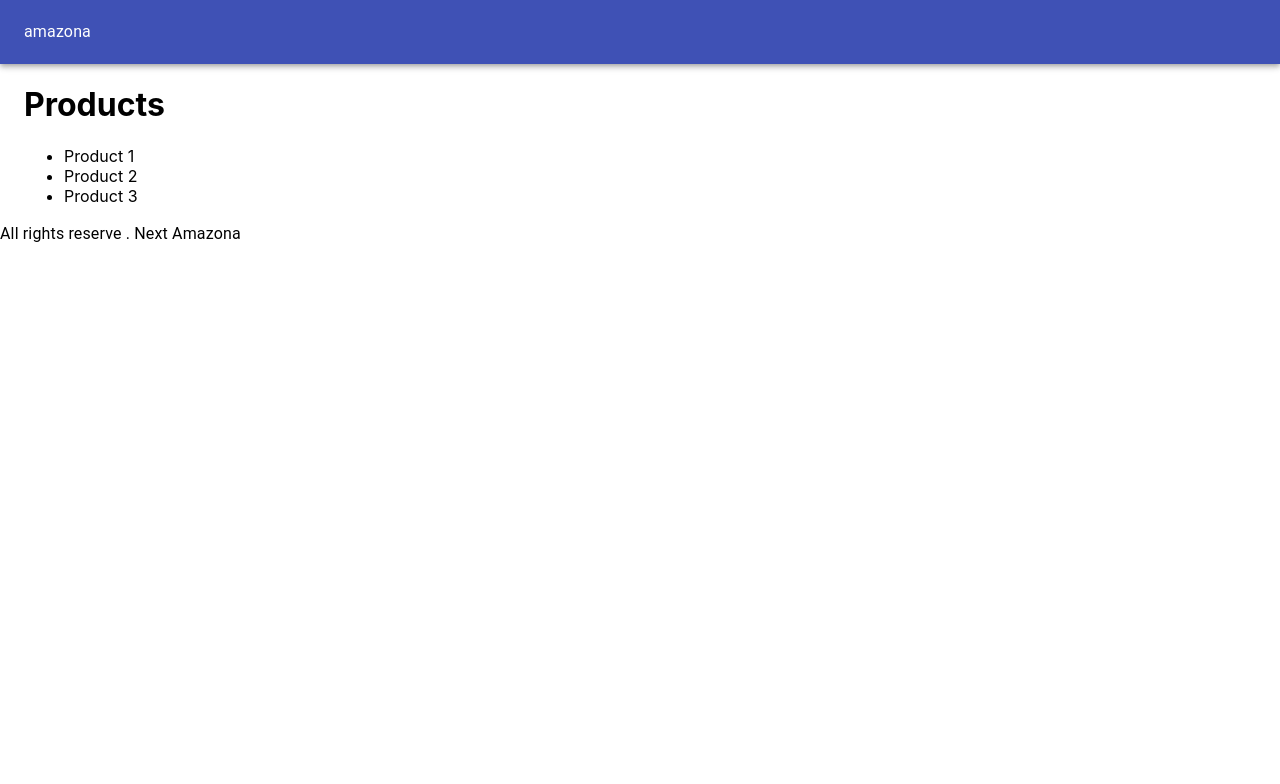
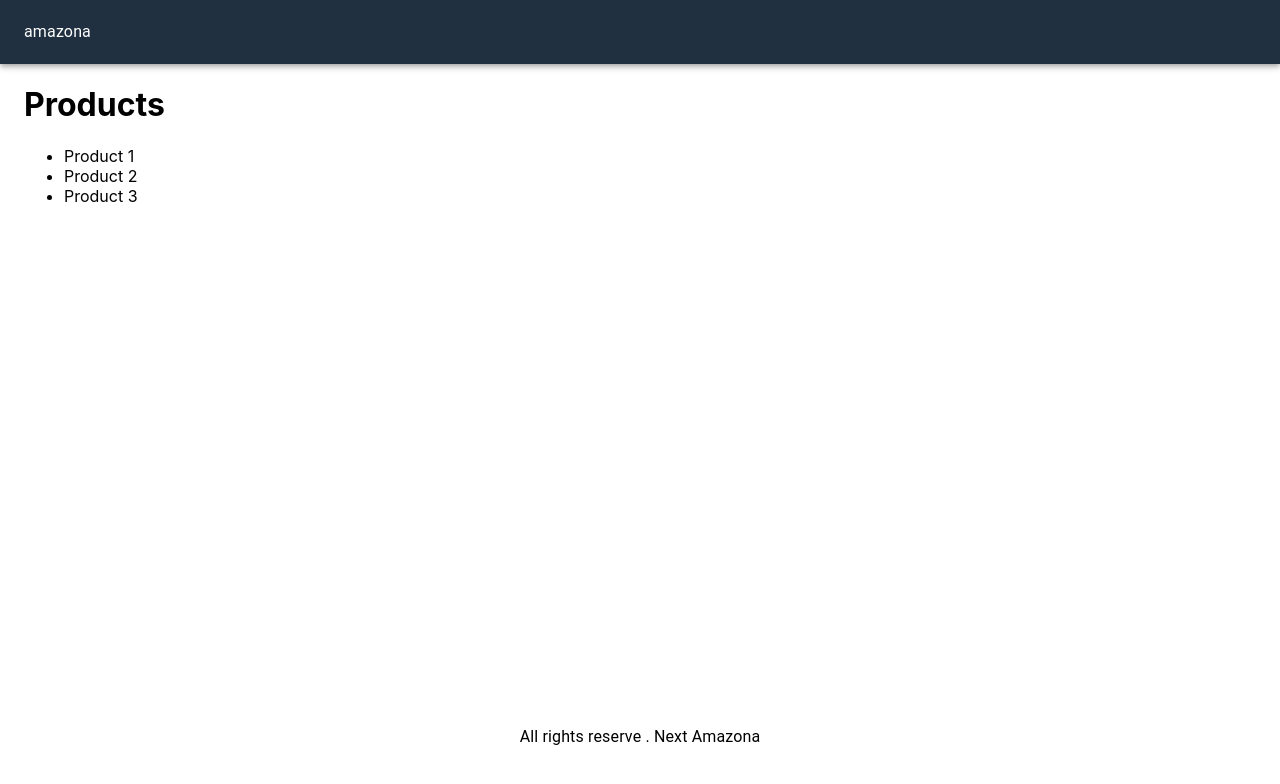
Before and after one commit to hackwebdev/nextjs-amazona, a Next.js app: page / in a window 1280 px wide. Shown: the top 784 px of the page. Built offline with nearby package versions, Linux system fonts and the light colour scheme.

Commit message:
add style to app

```diff
--- a/components/Layout.js
+++ b/components/Layout.js
@@ -1,19 +1,22 @@
 import { AppBar, Container, Toolbar, Typography } from '@material-ui/core'
 import Head from 'next/head'
+import useStyles from '../utils/styles'
 
 export default function Layout({ children }) {
+  const classes = useStyles()
+  const { main, navbar, footer } = classes
   return (
     <div>
       <Head>
         <title>Next Amazona</title>
       </Head>
-      <AppBar position='static'>
+      <AppBar position='static' className={navbar}>
         <Toolbar>
           <Typography>amazona</Typography>
         </Toolbar>
       </AppBar>
-      <Container>{children}</Container>
-      <footer>
+      <Container className={main}>{children}</Container>
+      <footer className={footer}>
         <Typography>All rights reserve . Next Amazona</Typography>
       </footer>
     </div>
--- /dev/null
+++ b/utils/styles.js
@@ -0,0 +1,18 @@
+import { makeStyles } from '@material-ui/core'
+
+const useStyles = makeStyles({
+  navbar: {
+    backgroundColor: '#203040',
+    '& a': {
+      color: '#ffffff',
+      marginLeft: 10,
+    },
+  },
+  main: {
+    minHeight: '80vh',
+  },
+  footer: {
+    textAlign: 'center',
+  },
+})
+export default useStyles
```
Also changed, not shown: 1 other file (tests, documents, lock files or other folders).
